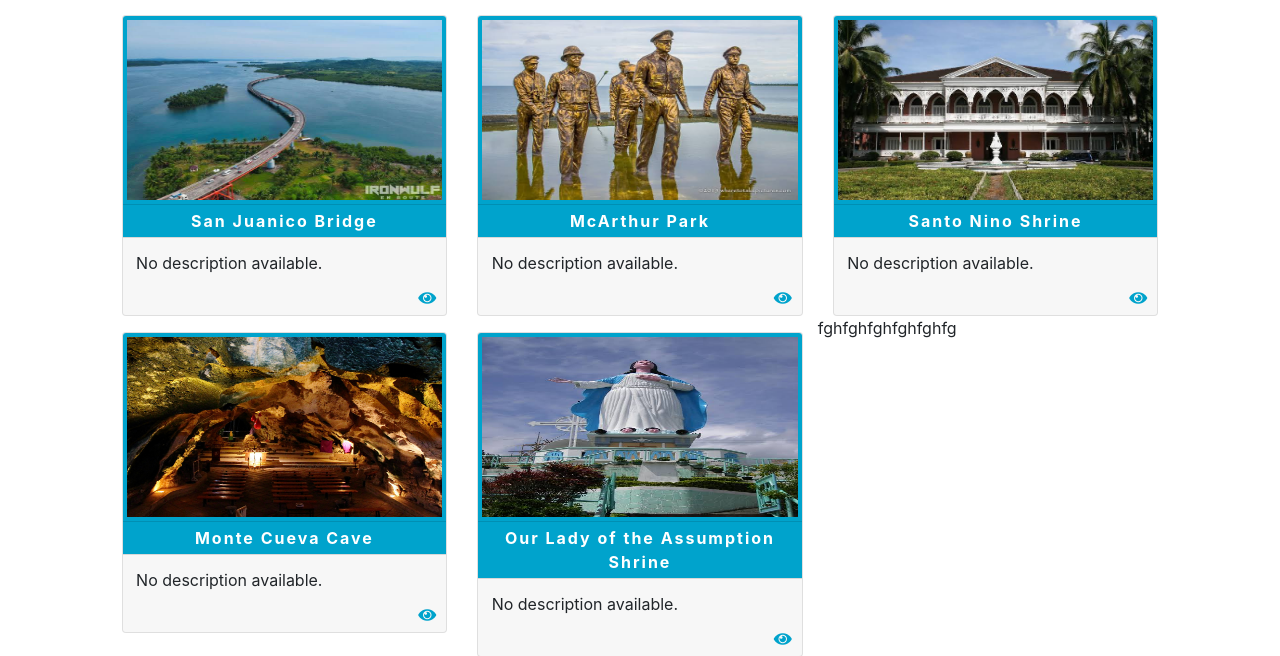
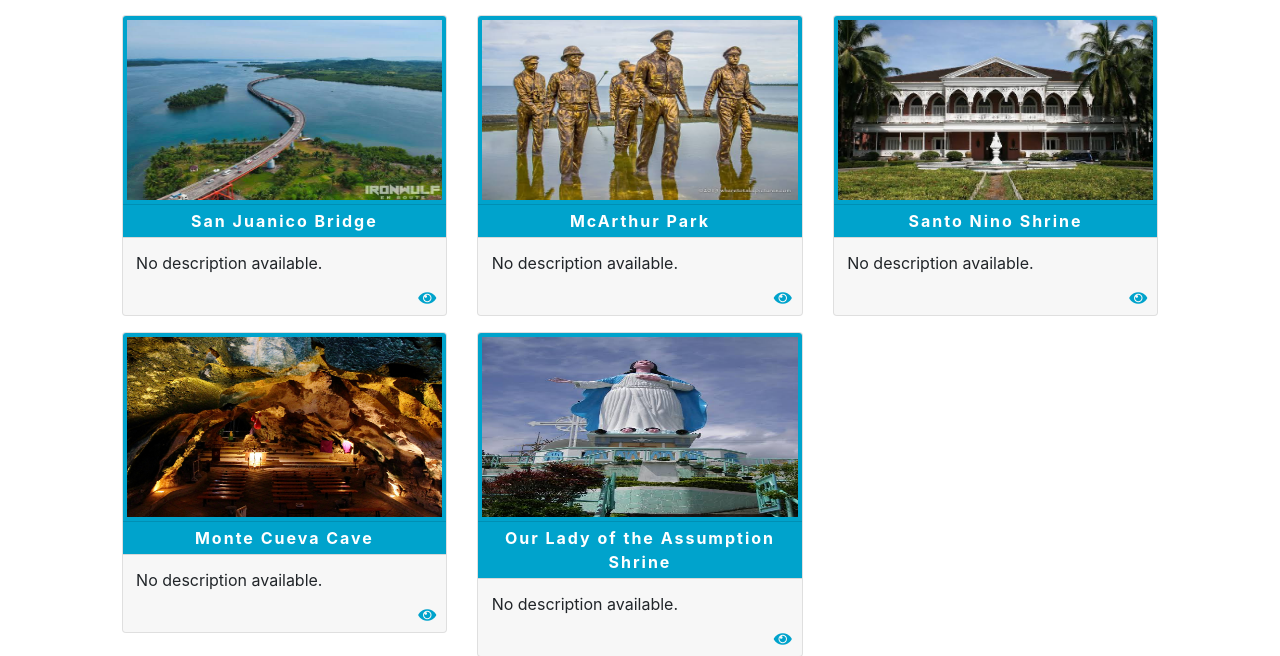
Before and after one commit to JerecoPiso/ltipcProject, a CodeIgniter app: page /LTIPC/index.php/main/searchResult?search=1 in a window 1280 px wide. Shown: the part 186-842 px from the top of the page. Run offline with CodeIgniter, Linux system fonts and the light colour scheme; data comes from the database, SQL or seed files in the repository; data that the repository does not hold is empty; some libraries are stand-ins or nearby versions.

Commit message:
'sdfsdfsdf'

```diff
--- a/application/views/search_result.php
+++ b/application/views/search_result.php
@@ -71,7 +71,7 @@
          				  }/*for each end*/
 
          			?>
-         		fghfghfghfghfghfg
+
 
          	 <?php  }else{ ?>
 
```
